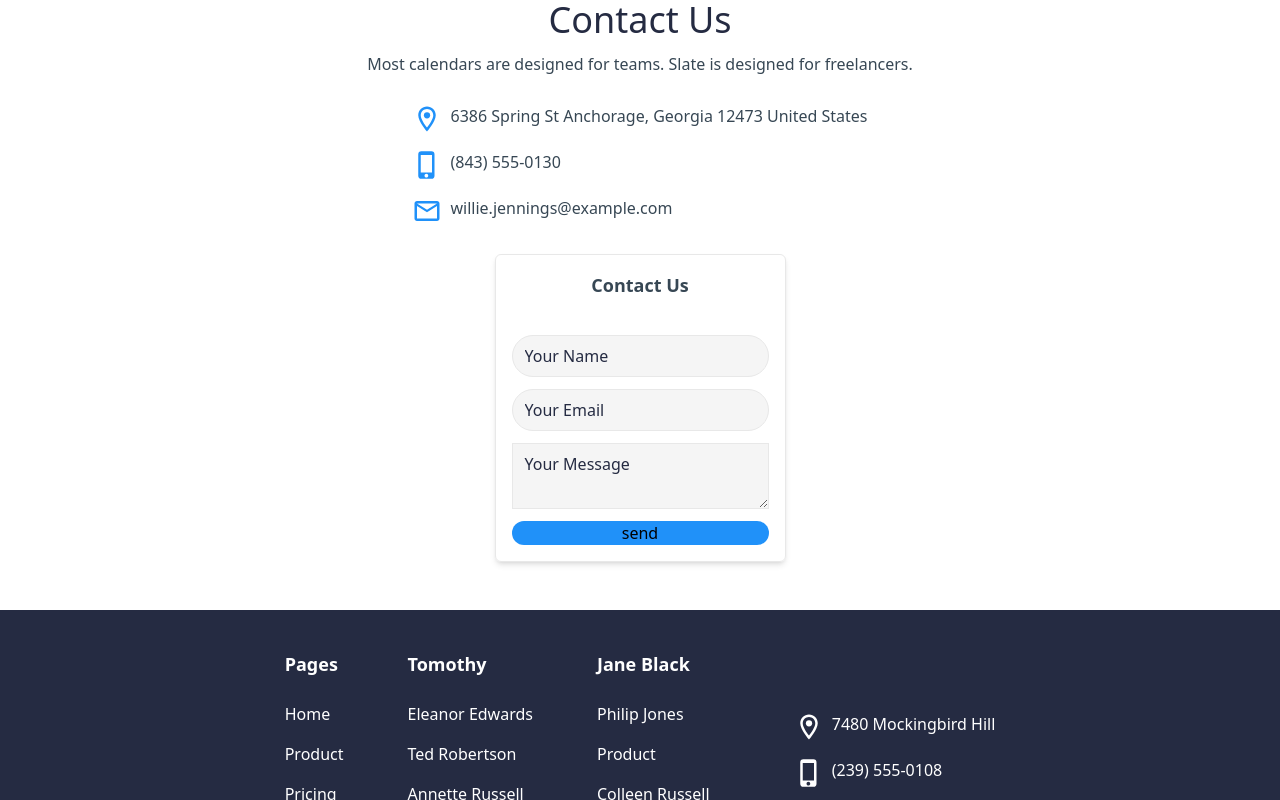
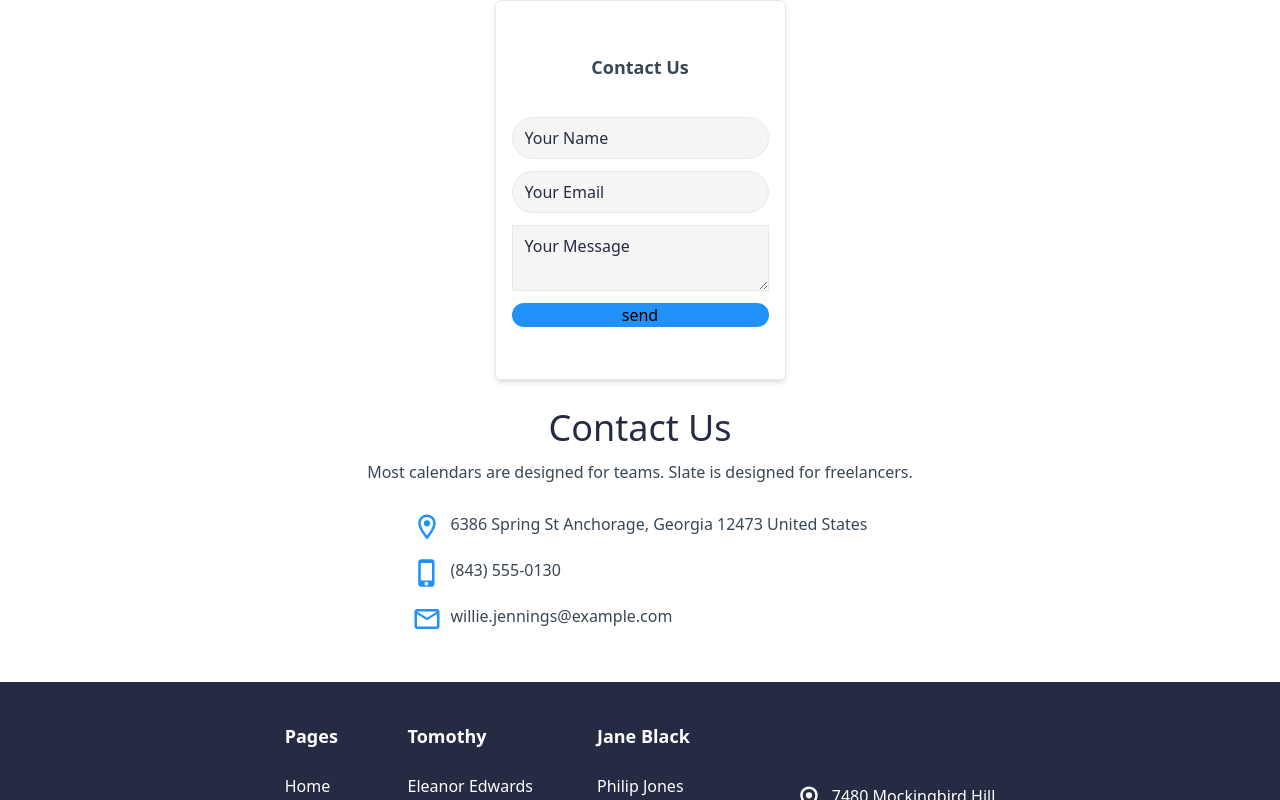
Before and after one commit to d-rocham/unal-uapa-prueba-tecnica, a React (Create React App) app: page / in a window 1280 px wide. Shown: the top 800 px of the page. Built offline with nearby package versions, Linux system fonts and the light colour scheme.

Commit message:
[Refactor] Adapta ambos componentes para responsive en xl con márgenes en eje x

```diff
--- a/src/components/body/body_components/BodySection.tsx
+++ b/src/components/body/body_components/BodySection.tsx
@@ -5,7 +5,9 @@ type Props = {
 };
 function BodySection({ children }: Props) {
     return (
-        <div className="flex flex-col items-center gap-7 mx-5">{children}</div>
+        <div className="flex flex-col items-center gap-7 mx-5 xl:mx-40">
+            {children}
+        </div>
     );
 }
 
--- a/src/components/body/body_components/ContactUsForm.tsx
+++ b/src/components/body/body_components/ContactUsForm.tsx
@@ -2,8 +2,8 @@ import React from 'react';
 
 function ContactUsForm() {
     return (
-        <div className="border-[#E8E8E8] border rounded-md shadow-md p-4">
-            <form className="flex flex-col gap-3">
+        <div className="border-[#E8E8E8] border rounded-md shadow-md p-4 xl:order-first">
+            <form className="flex flex-col gap-3 xl:py-9">
                 <h4 className="text-center text-lg mb-6 font-black text-secondary-dark">
                     Contact Us
                 </h4>
```
